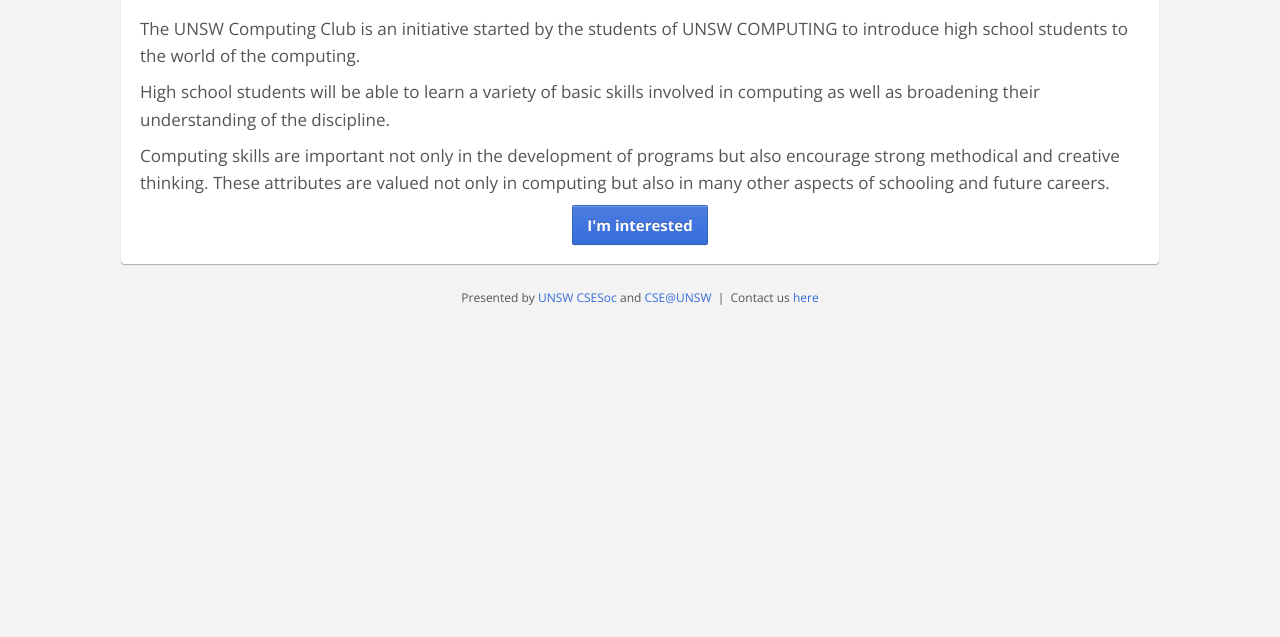
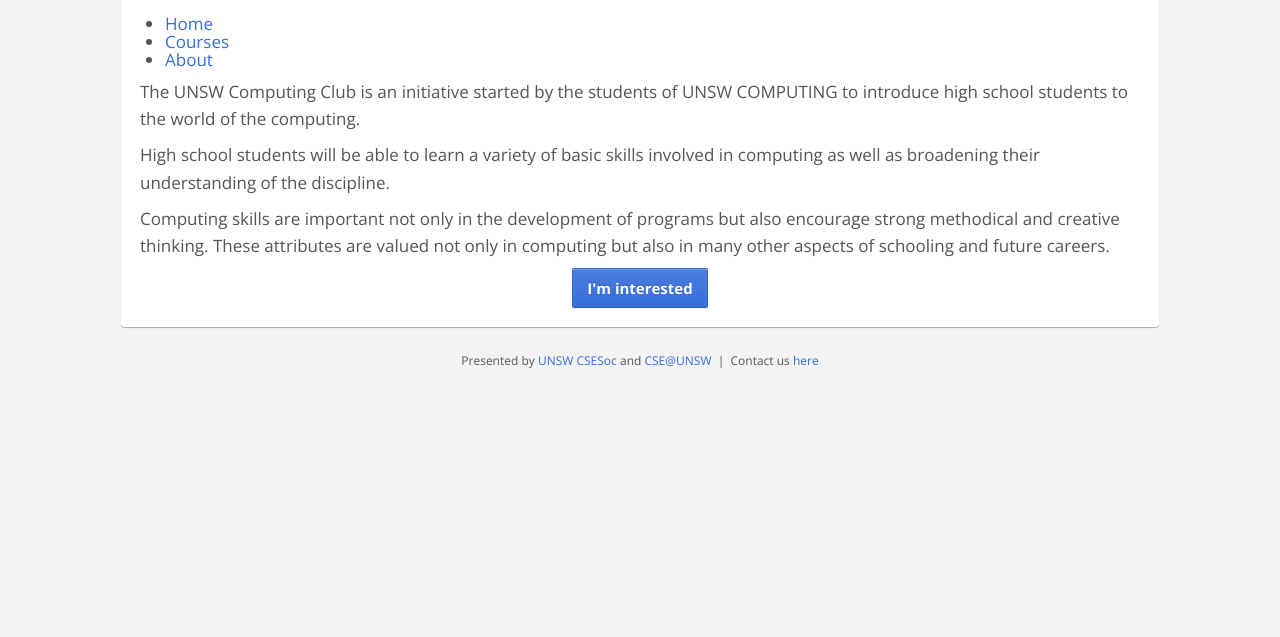
Before and after one commit to samuelli/hs, a plain HTML site: page index.html in a window 1280 px wide. Shown: the part 163-800 px from the top of the page. Drawn offline with nearby package versions, Linux system fonts and the light colour scheme; files that its build step writes are made by us from their sources.

Commit message:
Updating

```diff
--- a/index.html
+++ b/index.html
@@ -171,6 +171,15 @@
          <h1>UNSW High School Computing Club</h1>
          <p class="lead">Discover computing.</p>
          </header>
+
+         <nav>
+	 	<ul>
+			<li><a href="#" id="home">Home</a></li>
+			<li><a href="#" id="course">Courses</a></li>
+			<li><a href="#" id="about">About</a></li>
+		</ul>
+	 </nav>
+
          <div id="desc">
             <p>The UNSW Computing Club is an initiative started by the students of UNSW COMPUTING to introduce high school students to the world of the computing.</p>
             <p>High school students will be able to learn a variety of basic skills involved in computing as well as broadening their understanding of the discipline.</p>
```
